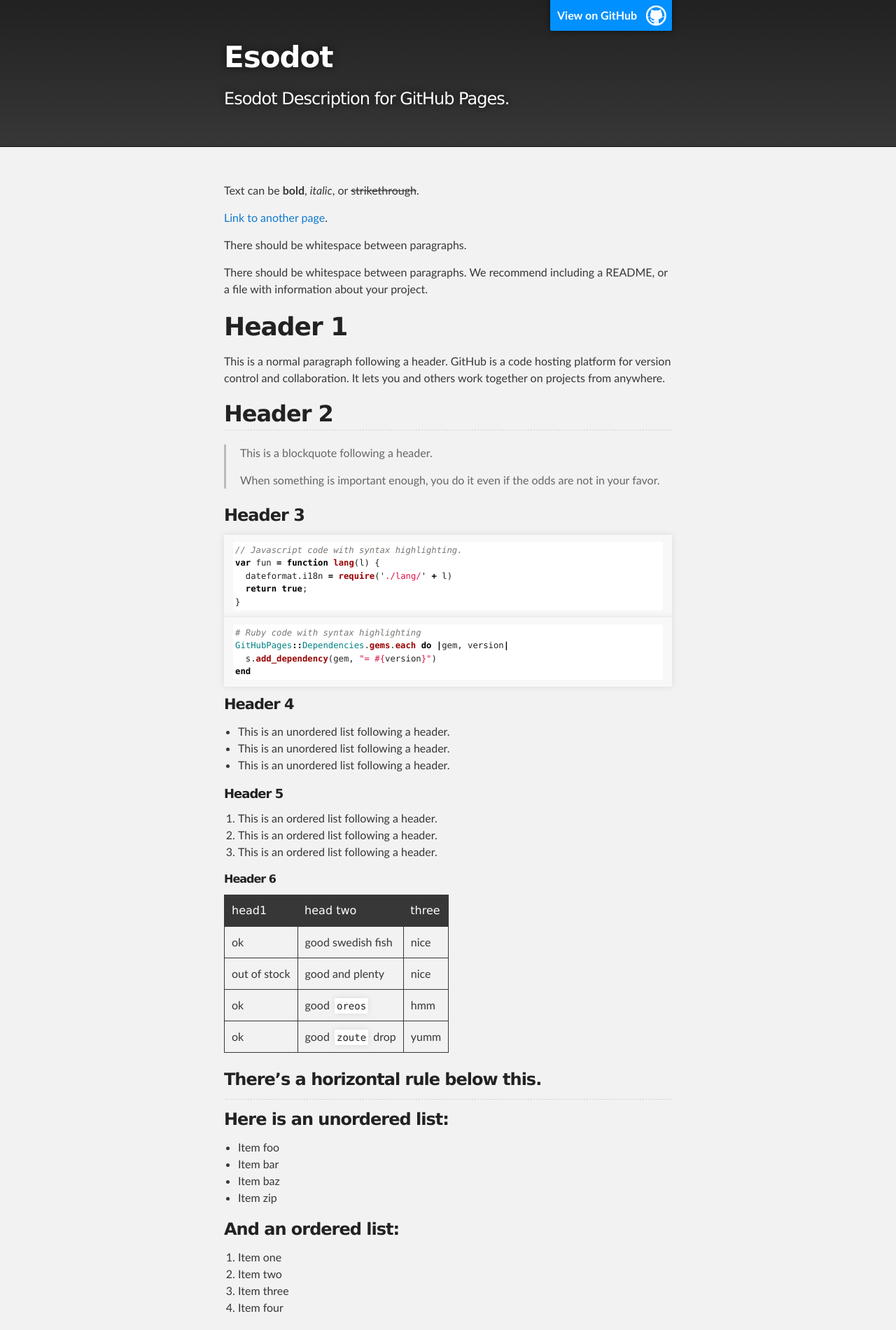
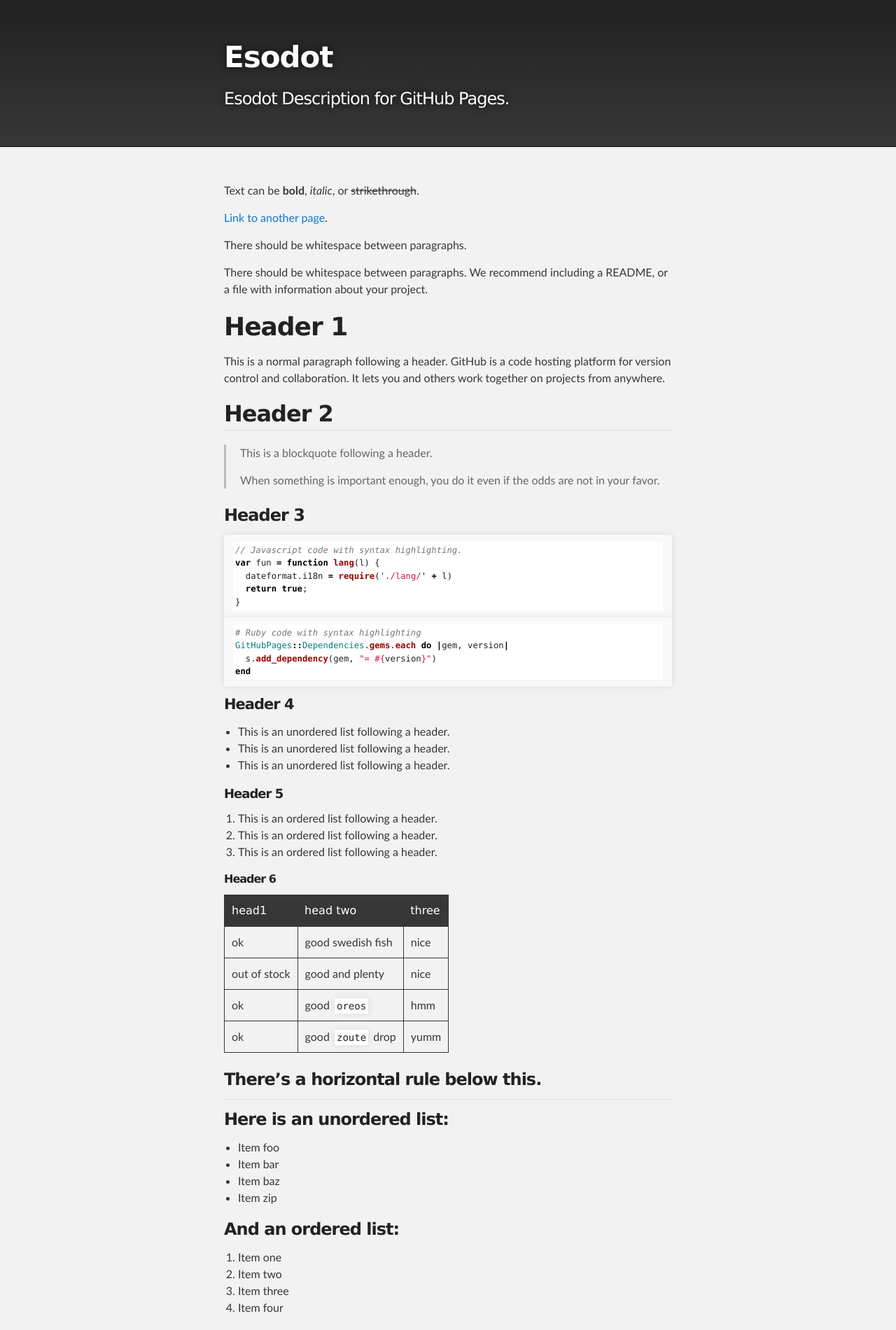
Before and after one commit to esodot/github.io, a Jekyll site: the page built from index.md, in a window 1280 px wide. Shown: the top 1900 px of the page at 70% size. Built offline with Jekyll 4.4.1, drawn with Linux system fonts in a browser that asks for light colours.

Commit message:
Hide the banner

```diff
--- a/assets/css/style.scss
+++ b/assets/css/style.scss
@@ -2,3 +2,7 @@
 ---
 
 @import "{{ site.theme }}";
+
+#forkme_banner {
+  visibility: hidden;
+}
```
